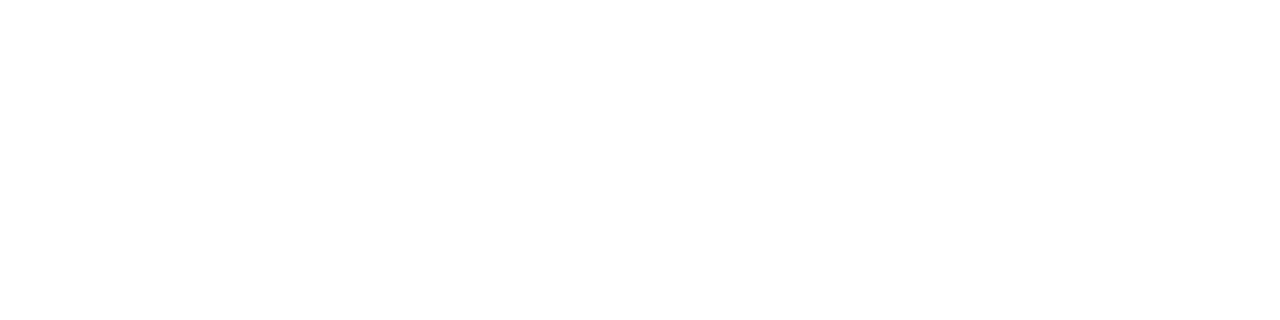
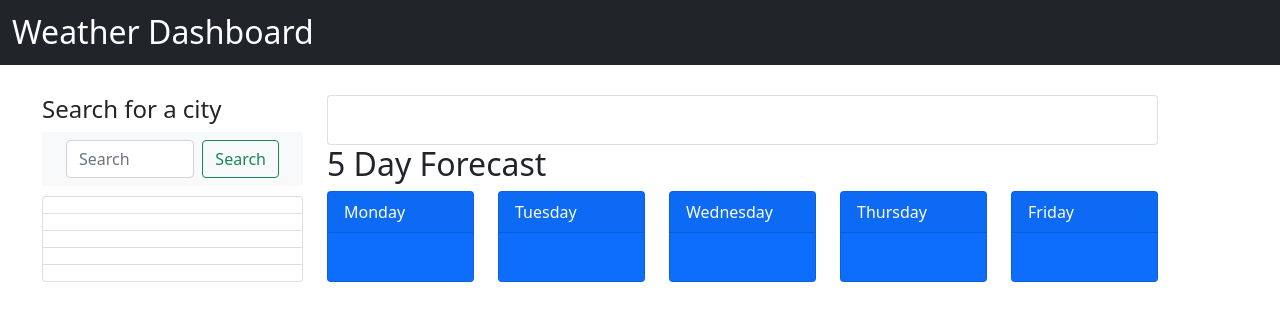
Before and after one commit to caroline-e-miller/weather-base, a plain HTML site: page index.html in a window 1280 px wide. Drawn offline with nearby package versions, Linux system fonts and the light colour scheme.

Commit message:
initial HTML/CSS layout

```diff
--- a/assets/style.css
+++ b/assets/style.css
@@ -0,0 +1,20 @@
+body {
+    background-color: white;
+}
+
+.navbar-brand {
+    padding-top: .33rem;
+    padding-bottom: .33rem;
+    margin-right: 1rem;
+    font-size: 2.0rem;
+    text-decoration: none;
+    white-space: nowrap;
+}
+
+.container {
+    margin: 30px;
+}
+
+.navbar-light {
+    margin-bottom: 10px;
+}
--- a/index.html
+++ b/index.html
@@ -4,14 +4,122 @@
 <head>
     <meta charset="UTF-8">
     <meta name="viewport" content="width=device-width, initial-scale=1.0">
-    <link rel="stylesheet" href="assets/style.css">
     <link href="https://cdn.jsdelivr.net/npm/bootstrap@5.0.0-beta1/dist/css/bootstrap.min.css" rel="stylesheet"
         integrity="sha384-giJF6kkoqNQ00vy+HMDP7azOuL0xtbfIcaT9wjKHr8RbDVddVHyTfAAsrekwKmP1" crossorigin="anonymous">
+    <link rel="stylesheet" href="assets/style.css">
+
     <title>Weather Home</title>
 </head>
 
 <body>
+    <!-- navbar -->
+    <nav class="navbar navbar-dark bg-dark">
+        <div class="container-fluid">
+            <span class="navbar-brand mb-0 h1">Weather Dashboard</span>
+        </div>
+    </nav>
 
+    <div class="container">
+        <!-- search column with previous search list -->
+        <main class="row">
+            <div class="col-sm-3">
+                <h4>Search for a city</h4>
+                <nav class="navbar navbar-light bg-light">
+                    <div class="container-fluid">
+                        <form class="d-flex">
+                            <input class="form-control me-2" type="search" placeholder="Search" aria-label="Search">
+                            <button class="btn btn-outline-success" type="submit">Search</button>
+                        </form>
+                    </div>
+                </nav>
+
+                <ul class="list-group">
+                    <li class="list-group-item"></li>
+                    <li class="list-group-item"></li>
+                    <li class="list-group-item"></li>
+                    <li class="list-group-item"></li>
+                    <li class="list-group-item"></li>
+                </ul>
+            </div>
+
+
+            <!-- selected city display within one big column -->
+            <div id="display" class="col-md-9">
+                <div class="card">
+                    <div class="card-body">
+                        <h2 id="city"></h2>
+                        <p id="temperature"></p>
+                        <p id="humidity"></p>
+                        <p id="wind-speed"></p>
+                        <p id="uv"></p>
+                    </div>
+                </div>
+                <!-- title with own row, cards with own row -->
+                <div class='row'>
+                    <h2>5 Day Forecast</h2>
+                </div>
+                <div id="week" class="row">
+                    <div class='col'>
+                        <div class="card text-white bg-primary mb-3" style="max-width: 18rem;">
+                            <div class="card-header">Monday</div>
+                            <div class="card-body">
+
+                                <!-- temperature and humidity divs -->
+                                <p class="card-text monday-temp" id="Temperature"></p>
+                                <p class="card-text monday-humidity" id="Humidity"></p>
+                                <p class="card-text monday-uv" id="UV"></p>
+                            </div>
+                        </div>
+                    </div>
+                    <div class='col'>
+                        <div class="card text-white bg-primary mb-3" style="max-width: 18rem;">
+                            <div class="card-header">Tuesday</div>
+                            <div class="card-body">
+
+                                <p class="card-text tuesday-temp" id="Temperature"></p>
+                                <p class="card-text tuesday-humidity" id="Humidity"></p>
+                                <p class="card-text tuesday-uv" id="UV"></p>
+                            </div>
+                        </div>
+                    </div>
+                    <div class='col'>
+                        <div class="card text-white bg-primary mb-3" style="max-width: 18rem;">
+                            <div class="card-header">Wednesday</div>
+                            <div class="card-body">
+
+                                <p class="card-text wednesday-temp" id="Temperature"></p>
+                                <p class="card-text wednesday-humidity" id="Humidity"></p>
+                                <p class="card-text wednesday-uv" id="UV"></p>
+                            </div>
+                        </div>
+                    </div>
+                    <div class='col'>
+                        <div class="card text-white bg-primary mb-3" style="max-width: 18rem;">
+                            <div class="card-header">Thursday</div>
+                            <div class="card-body">
+
+                                <p class="card-text thursday-temp" id="Temperature"></p>
+                                <p class="card-text thursday-humidity" id="Humidity"></p>
+                                <p class="card-text thursday-uv" id="UV"></p>
+                            </div>
+                        </div>
+                    </div>
+                    <div class='col'>
+                        <div class="card text-white bg-primary mb-3" style="max-width: 18rem;">
+                            <div class="card-header">Friday</div>
+                            <div class="card-body">
+
+                                <p class="card-text friday-temp" id="Temperature"></p>
+                                <p class="card-text friday-humidity" id="Humidity"></p>
+                                <p class="card-text friday-uv" id="UV"></p>
+                            </div>
+                        </div>
+                    </div>
+                </div>
+            </div>
+        </main>
+    </div>
+    </div>
 
     <script src="assets/script.js"></script>
 </body>
```
